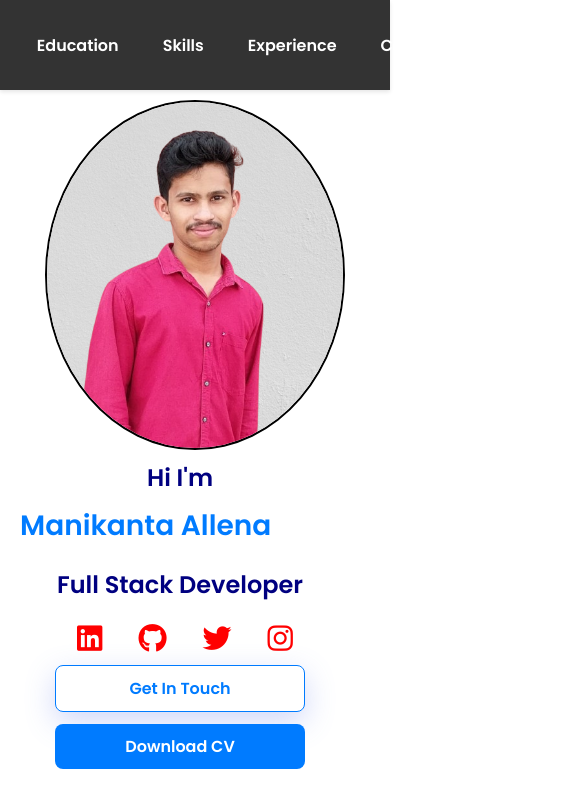
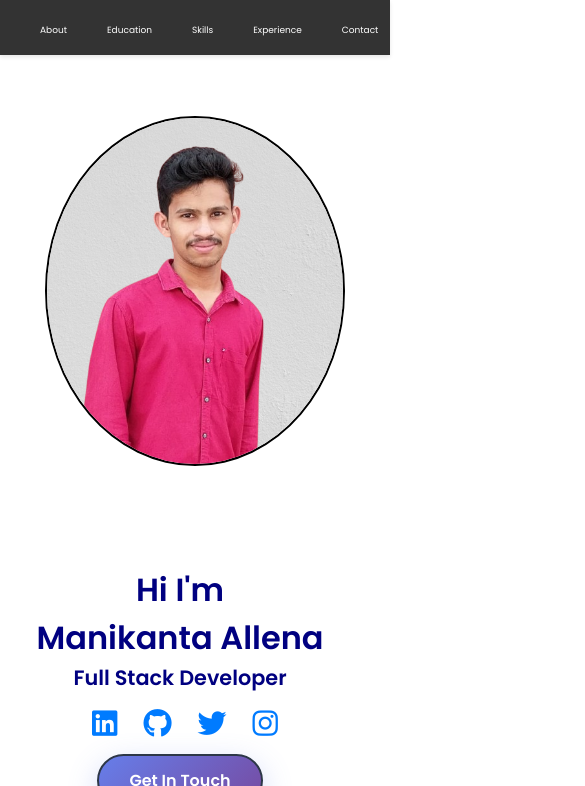
Before and after one commit to manispark12/my_portfolio, a plain HTML site: page index.html in a window 390 px wide. Shown: the top 786 px of the page, 585 px wide, since content can reach past the window. Drawn offline with nearby package versions, Linux system fonts and the light colour scheme.

Commit message:
new for mobile

```diff
--- a/index.html
+++ b/index.html
@@ -24,50 +24,47 @@
 
 
            <nav class="navbar-container">
-                <ul class="nav-content" id="nav-content">
+  <div class="nav-content" id="nav-content">
     <img src="Images/portfolio.jpg" class="main" alt="Portfolio">
+    <ul>
       <li><a href="#about">About</a></li>
       <li><a href="#education-details">Education</a></li>
       <li><a href="#skills">Skills</a></li>
       <li><a href="#experience-details">Experience</a></li>
       <li><a href="#contact">Contact</a></li>
     </ul>
+  </div>
+</nav>
 
-            </nav>
+       <div class="about-wrapper">
   <div class="main-content">
     <img src="new_profile7-removebg-preview.png" loading="lazy">
   </div>
+
   <div class="main-line" id="about">
-            <h1>Hi I'm</h1>
-            <h1 class="anime" text-data="Manikanta Allena">
-             Manikanta Allena
-            </h1>
+    <h1 class="intro">Hi I'm</h1>
+    <h1 class="anime" text-data="Manikanta Allena">Manikanta Allena</h1>
+
     <div class="connection">
       <h1>Full Stack Developer</h1>
-
       <div class="social-icons">
         <a href="https://www.linkedin.com/in/manikanta-allena-0915b2266/" target="_blank" class="social-icon"><i class="fa-brands fa-linkedin"></i></a>
         <a href="https://github.com/manispark12" target="_blank" class="social-icon"><i class="fa-brands fa-github"></i></a>
         <a href="https://x.com/rtgdsvn" target="_blank" class="social-icon"><i class="fa-brands fa-twitter"></i></a>
         <a href="https://www.instagram.com/allenamanikanta/" target="_blank" class="social-icon"><i class="fa-brands fa-instagram"></i></a>
       </div>
+
       <div class="my-button">
         <a href="#contact" class="btn btn-outline btn-lg">Get In Touch</a>
         <a href="Manikanta_Python_Developer_Fresher_Resume.pdf" download="Manikanta_Resume" class="btn download-btn">Download CV</a>
       </div>
     </div>
 
-
-            <p> A passionate Full Stack Developer with a strong foundation
-                in both front-end and back-end development. With experience in
-                building scalable, user-friendly web applications, I specialize in
-                creating seamless and efficient solutions that deliver a high-quality user experience.
-                My technical expertise spans a wide range of programming languages and frameworks,
-                including Python,Django,HTML,CSS,JavaScript,React,Node.js,
-                Express.js,and databases like MongoDB and SQL.</p>
+    <p>A passionate Full Stack Developer with a strong foundation in both front-end and back-end development. With experience in building scalable, user-friendly web applications, I specialize in creating
+        seamless and efficient solutions that deliver a high-quality user experience. My technical expertise spans a wide range of programming languages and frameworks.</p>
+  </div>
 </div>
 
-        </div>
 
         <div class="first" id="education-details">
             <div class="education">
--- a/style.css
+++ b/style.css
@@ -303,12 +303,12 @@ button, a, .tech-item img, .project, .skills-list li {
 }
 
 @media(max-width: 768px){
-  body{
-    margin:0px;
-    padding:0px;
+  body, html {
+    margin: 0;
+    padding: 0;
+    width: 100%;
+    overflow-x: hidden;
   }
-}
-@media (max-width: 768px) {
   .anime::before {
     animation: none !important;
     color: #007bff !important;
@@ -324,106 +324,131 @@ button, a, .tech-item img, .project, .skills-list li {
     position: static;
     color: #007bff;
     font-weight: bold;
-  }
+
 }
-
-@media(max-width:768px){
-  .navbar-container{
+.navbar-container{
     background:#333;
     display:block;
   }
- .nav-content {
-  flex-direction:row;
-  height:60px;
-  padding:0px 0px;
-}
-.nav-content li{
-  margin: 0px 0px;
-  padding:2px;
-}
-.nav-content li>a{
-  color:white;
-  font-weight: bolder;
-  border-radius: 10%;
-}
-}
-@media(max-width:768px){
-  .nav-content img.main{
-    display:none;
-  }
-}
-@media(max-width:768px){
-  .main-content{
-    margin-top:50px;
-    display:flex;
-    width:100%;
+   .nav-content {
+    display: flex;
+    flex-direction: column;
     justify-content: center;
     align-items: center;
   }
-  .main-line {
-    padding: 20px;
+    .nav-content img.main {
+    width: 80px;
+    height: auto;
+    display:none;
+    margin-bottom: 1rem;
+  }
+  .nav-content ul {
+    display: flex;
+    flex-direction:row;
+    padding: 0;
+    margin-left: 0;
+    list-style: none;
+    align-items: center;
+    width: 100%;
+  }
+  .nav-content ul li {
+    margin-left: 0px;
+    padding:0;
+    width: 100%;
     text-align: center;
   }
+   .nav-content ul li a {
+  margin-left: 0;
+  font-size:9px;
 
-  .main-line h1 {
-    font-size: 24px;
-    margin-bottom: 10px;
+  text-decoration: none;
+  color: white;
   }
-
-  .main-line .anime {
-    font-size: 28px;
-    font-weight: bold;
-    color: #007bff;
+    .nav-content ul li a:hover {
+    background-color: #0056b3;
   }
-
-  .connection {
+  .about-wrapper {
     display: flex;
     flex-direction: column;
     align-items: center;
-    gap: 12px;
-    margin: 20px 0;
+    text-align: center;
+    width: 100%;
+    padding: 1rem;
   }
 
-  .social-icons{
-    font-size: 22px;
-    margin: 0 8px;
+  .main-content img {
+    margin: 0 auto;
+    border-radius: 50%;
+    display: block;
+  }
 
+  .main-line {
+    width: 100%;
+    padding: 0 1rem;
   }
-  .social-icons i{
-    color:red;
+
+  .anime {
+    display: inline-block;
+    position: relative;
+  }
+
+  .connection h1 {
+    font-size: 1.3rem;
+  }
+
+  .social-icons {
+    display: flex;
+    justify-content: center;
+    gap: 1rem;
+    margin: 1rem 0;
   }
 
   .my-button {
     display: flex;
     flex-direction: column;
-    gap: 12px;
-    width: 100%;
-    max-width: 250px;
-    margin: 0 auto;
+    gap: 0.8rem;
+    align-items: center;
   }
 
-  .btn {
-    padding: 10px 15px;
-    font-size: 16px;
-    border-radius: 8px;
-    border: 1px solid #007bff;
-    color: #007bff;
-    background: #fff;
-    text-decoration: none;
-    text-align: center;
+  .first, .projects, .skil, .experience-section, .footer {
+    width: 100%;
+    padding: 1rem;
+    box-sizing: border-box;
   }
 
-  .download-btn {
-    background: #007bff;
-    color: #fff;
-    border: none;
+  .education, .project, .intern-card {
+    width: 100%;
+    margin-bottom: 1.5rem;
   }
 
-  .main-line p {
-    font-size: 15px;
-    line-height: 1.5;
-    margin-top: 20px;
+  .grid2 {
+    display: flex;
+    flex-direction: column;
+    gap: 1.5rem;
   }
+
+  .skills-list {
+    display: flex;
+    flex-wrap: wrap;
+    justify-content: center;
+    gap: 0.5rem;
+  }
+
+  .footer-input, .fotter-input, textarea {
+    width: 100% !important;
+    box-sizing: border-box;
+  }
+
+  .footer-submit {
+    width: 100%;
+    margin-top: 0.5rem;
+  }
+
+  .footer-bottom {
+    text-align: center;
+    padding: 1rem 0;
+  }
+
 }
 
 .education::before {
```
Lines whose indentation alone changed are shown as unchanged.
